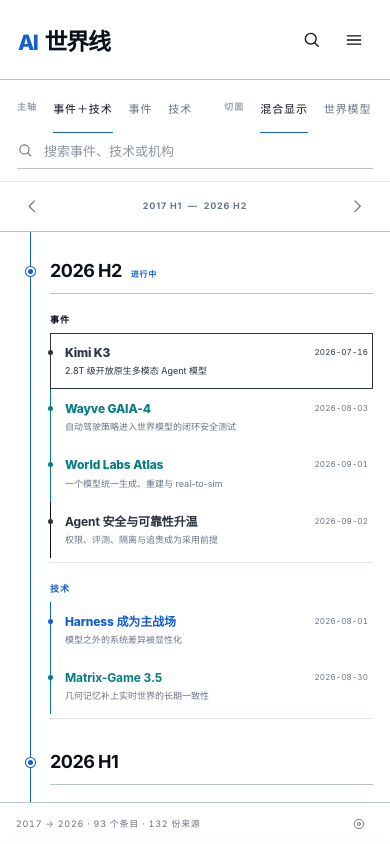
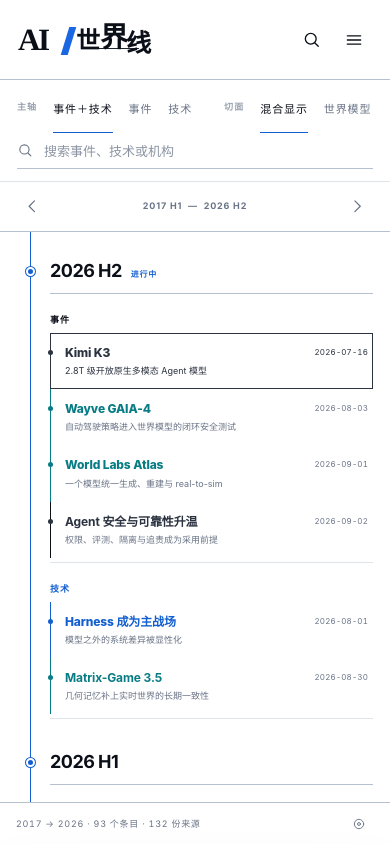
Before and after one commit to aprilwang2024/ai-worldline, a website: page index.html in a window 390 px wide. Drawn offline with Linux system fonts and the light colour scheme.

Commit message:
Refine brand identity and responsive layout

```diff
--- a/app.js
+++ b/app.js
@@ -136,7 +136,7 @@
     document.title = hasExplicitEvent ? `${event.title} · AI 世界线` : routeTitles[state.route] || "AI 世界线";
     const description = hasExplicitEvent
       ? event.what
-      : "AI 世界线：一张解释现代 AI 为什么会走到今天的、以原始来源为基础的地图。";
+      : "AI 世界线：追踪基础模型、智能体与世界模型的关键演进，每个节点回到原始来源。";
     document.querySelector('meta[name="description"]')?.setAttribute("content", description);
   }
 
--- a/index.html
+++ b/index.html
@@ -5,31 +5,38 @@
     <meta name="viewport" content="width=device-width, initial-scale=1.0" />
     <meta
       name="description"
-      content="AI 世界线：一张解释现代 AI 为什么会走到今天的、以原始来源为基础的地图。"
+      content="AI 世界线：追踪基础模型、智能体与世界模型的关键演进，每个节点回到原始来源。"
     />
     <meta name="theme-color" content="#ffffff" />
     <meta property="og:type" content="website" />
     <meta property="og:locale" content="zh_CN" />
     <meta property="og:locale:alternate" content="en_US" />
     <meta property="og:title" content="AI 世界线 · AI Worldline" />
-    <meta property="og:description" content="事件记录产业如何转向，技术记录能力为什么跃迁。每个节点回到论文、代码或官方发布。" />
+    <meta property="og:description" content="基础模型、智能体与世界模型的演进图谱。每个节点回到论文、代码或官方发布。" />
     <meta property="og:url" content="https://aprilwang2024.github.io/ai-worldline/" />
     <meta property="og:image" content="https://aprilwang2024.github.io/ai-worldline/assets/social-preview.png" />
     <meta name="twitter:card" content="summary_large_image" />
     <meta name="twitter:title" content="AI 世界线 · AI Worldline" />
-    <meta name="twitter:description" content="A source-first map of how modern AI changed." />
+    <meta name="twitter:description" content="A source-first timeline of foundation models, agents, and world models." />
     <meta name="twitter:image" content="https://aprilwang2024.github.io/ai-worldline/assets/social-preview.png" />
     <link rel="canonical" href="https://aprilwang2024.github.io/ai-worldline/" />
     <link rel="icon" href="./assets/favicon.svg" type="image/svg+xml" />
     <title>AI 世界线</title>
-    <link rel="stylesheet" href="./styles.css?v=1.2.0" />
+    <link rel="stylesheet" href="./styles.css?v=1.2.1" />
   </head>
   <body>
     <div class="paper-grain" aria-hidden="true"></div>
     <header class="site-header">
       <a class="brand" href="#timeline" aria-label="AI 世界线首页">
-        <span class="brand-main"><span class="brand-latin">AI</span> 世界线</span>
-        <span class="brand-sub">每半年，记录产业如何转向，技术如何跃迁。</span>
+        <span class="brand-mark" aria-hidden="true">
+          <span class="brand-mark-ai">AI<span class="brand-mark-slash"></span></span>
+          <span class="brand-mark-name">
+            <span class="brand-mark-char is-world">世</span>
+            <span class="brand-mark-char is-boundary">界</span>
+            <span class="brand-mark-char is-line">线</span>
+          </span>
+        </span>
+        <span class="brand-sub">基础模型 · 智能体 · 世界模型</span>
       </a>
       <nav class="primary-nav" aria-label="主导航">
         <button class="nav-item is-active" type="button" data-route="timeline">
@@ -65,7 +72,7 @@
     <main id="app" tabindex="-1"></main>
 
     <div id="toast" class="toast" role="status" aria-live="polite"></div>
-    <script src="./timeline-data.js?v=1.2.0"></script>
-    <script src="./app.js?v=1.2.0"></script>
+    <script src="./timeline-data.js?v=1.2.1"></script>
+    <script src="./app.js?v=1.2.1"></script>
   </body>
 </html>
--- a/package.json
+++ b/package.json
@@ -1,7 +1,7 @@
 {
   "name": "ai-worldline",
-  "version": "1.2.0",
-  "description": "A source-first map of how modern AI changed.",
+  "version": "1.2.1",
+  "description": "A source-first timeline of foundation models, agents, and world models.",
   "private": true,
   "type": "module",
   "scripts": {
--- a/styles.css
+++ b/styles.css
@@ -16,7 +16,9 @@
   --sans: Inter, ui-sans-serif, -apple-system, BlinkMacSystemFont, "Segoe UI", "PingFang SC", "Hiragino Sans GB", "Microsoft YaHei", sans-serif;
   --serif: "Iowan Old Style", "Songti SC", "STSong", serif;
   --header-h: 104px;
-  --source-w: 374px;
+  /* Keep the detail rail near one quarter of the viewport. At narrower desktop
+     widths a fixed 374px rail overpowered the timeline, especially at 100% zoom. */
+  --source-w: clamp(300px, 24vw, 374px);
   --label-w: 216px;
   --period-w: 228px;
   --shadow-float: 0 24px 70px rgba(12, 24, 45, 0.16);
@@ -89,27 +91,77 @@ svg {
 
 .brand {
   display: flex;
-  align-items: baseline;
-  gap: 20px;
+  align-items: center;
+  gap: 18px;
   text-decoration: none;
   white-space: nowrap;
 }
 
-.brand-main {
-  display: inline-flex;
-  align-items: baseline;
-  gap: 7px;
-  font-size: 27px;
-  font-weight: 650;
-  letter-spacing: -0.05em;
+.brand-mark {
+  display: flex;
+  width: 164px;
+  height: 46px;
+  flex: 0 0 164px;
+  align-items: center;
+  color: var(--ink);
 }
 
-.brand-latin {
-  color: var(--cobalt);
-  font-size: 0.92em;
-  font-weight: 760;
-  letter-spacing: -0.07em;
+.brand-mark-ai {
+  position: relative;
+  display: block;
+  width: 65px;
+  flex: 0 0 65px;
+  font-family: "Iowan Old Style", "Times New Roman", Georgia, serif;
+  font-size: 37px;
+  font-weight: 600;
+  letter-spacing: -0.075em;
+  line-height: 1;
 }
+
+.brand-mark-slash {
+  position: absolute;
+  top: 3px;
+  right: 1px;
+  width: 8px;
+  height: 34px;
+  background: var(--cobalt-bright);
+  transform: skewX(-17deg);
+}
+
+.brand-mark-name {
+  position: relative;
+  display: block;
+  width: 96px;
+  height: 46px;
+  flex: 0 0 96px;
+  margin-left: 3px;
+  font-family: var(--serif);
+}
+
+.brand-mark-name::after {
+  position: absolute;
+  top: 33px;
+  left: 12px;
+  z-index: 0;
+  width: 63px;
+  height: 1px;
+  background: currentColor;
+  content: "";
+  opacity: 0.9;
+}
+
+.brand-mark-char {
+  position: absolute;
+  z-index: 1;
+  display: block;
+  font-weight: 600;
+  line-height: 1;
+  transform-origin: center;
+}
+
+.brand-mark-char.is-world { top: 11px; left: 0; font-size: 29px; }
+.brand-mark-char.is-boundary { top: 5px; left: 28px; font-size: 33px; }
+.brand-mark-char.is-line { top: 13px; left: 59px; font-size: 30px; transform: rotate(-1deg); }
 
 .brand-sub { color: var(--muted); font-size: 12px; letter-spacing: 0.08em; }
 .primary-nav { display: flex; align-self: stretch; gap: 30px; }
@@ -168,13 +220,14 @@ svg {
   display: flex;
   align-items: center;
   justify-content: space-between;
+  min-width: 0;
   gap: 28px;
   padding: 0 26px 0 30px;
   border-bottom: 1px solid var(--rule);
   background: var(--white);
 }
 
-.view-switch { display: flex; min-width: 0; align-items: stretch; align-self: stretch; gap: 17px; }
+.view-switch { display: flex; flex: 0 0 auto; min-width: 0; align-items: stretch; align-self: stretch; gap: 17px; }
 
 .filter-group { display: flex; min-width: max-content; align-items: stretch; gap: 17px; }
 
@@ -212,8 +265,11 @@ svg {
 
 .search-box {
   display: flex;
+  flex: 1 1 480px;
   align-items: center;
-  width: min(39vw, 480px);
+  width: auto;
+  min-width: 220px;
+  max-width: 480px;
   height: 38px;
   padding: 0 12px;
   border-bottom: 1px solid var(--rule-strong);
@@ -811,7 +867,7 @@ svg {
 }
 
 @media (max-width: 1160px) {
-  :root { --source-w: 330px; --label-w: 198px; --period-w: 216px; }
+  :root { --source-w: clamp(286px, 25.5vw, 300px); --label-w: 198px; --period-w: 216px; }
   .site-header { padding: 0 25px; }
   .brand-sub { display: none; }
   .toolbar { gap: 20px; padding-right: 20px; padding-left: 24px; }
@@ -841,8 +897,15 @@ svg {
   body { overflow: hidden; }
   .site-header { height: var(--header-h); padding: 0 18px; }
   .brand { gap: 0; }
-  .brand-main { font-size: 23px; }
   .brand-sub, .primary-nav { display: none; }
+  .brand-mark { width: 139px; height: 39px; flex-basis: 139px; }
+  .brand-mark-ai { width: 55px; flex-basis: 55px; font-size: 31px; }
+  .brand-mark-slash { top: 3px; right: 1px; width: 7px; height: 28px; }
+  .brand-mark-name { width: 81px; height: 39px; flex-basis: 81px; margin-left: 3px; }
+  .brand-mark-name::after { top: 28px; left: 10px; width: 53px; }
+  .brand-mark-char.is-world { top: 10px; left: 0; font-size: 24px; }
+  .brand-mark-char.is-boundary { top: 5px; left: 24px; font-size: 28px; }
+  .brand-mark-char.is-line { top: 12px; left: 50px; font-size: 25px; }
   .mobile-header-actions { display: flex; align-items: center; gap: 5px; }
 
   .header-icon-button {
--- a/timeline-data.js
+++ b/timeline-data.js
@@ -7,10 +7,10 @@ window.AI_WORLDLINE_DATA = {
   "$schema": "./schema.json",
   "meta": {
     "title": "AI 世界线",
-    "version": "1.2.0",
+    "version": "1.2.1",
     "updatedAt": "2026-09-03",
     "currentPeriod": "2026-H2",
-    "scope": "A curated, source-first timeline of the modern foundation-model, agent, and world-model era."
+    "scope": "A source-first timeline of foundation models, agents, and world models."
   },
   "lanes": {
     "event": {
```
Also changed, not shown: EDITORIAL_POLICY.md (+1 -1 lines), README.en.md (+2 -2 lines), README.zh-CN.md (+2 -2 lines), CHANGELOG.md, README.md, assets/favicon.svg, data/timeline.json, 1 other file.
